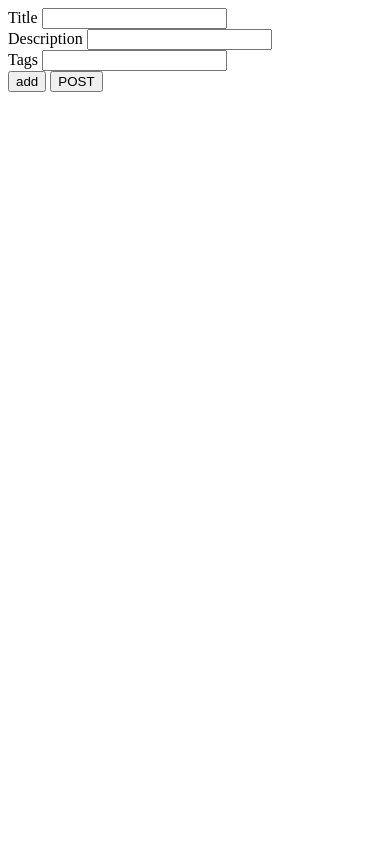
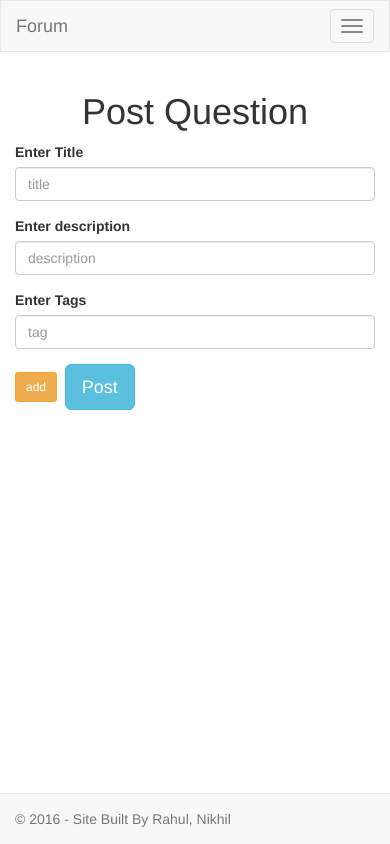
Before and after one commit to nickedes/QA-Forum, a CodeIgniter app: page /codeigniter/index.php/question_controller/index in a window 390 px wide. Run offline with CodeIgniter, Linux system fonts and the light colour scheme; some libraries are stand-ins or nearby versions.

Commit message:
post question page, error message displayed

```diff
--- a/application/config/routes.php
+++ b/application/config/routes.php
@@ -66,6 +66,7 @@ $route['profile/get'] = 'profilepage/get';
 $route['profile/get/(:num)'] = 'profilepage/get/$1';
 
 $route['question'] = 'question_controller';
+$route['question/post_question'] = 'question_controller/post_question';
 $route['question/get'] = 'question_controller/get';
 $route['question/get/(:num)'] = 'question_controller/get/$1';
 
--- a/application/controllers/Question_controller.php
+++ b/application/controllers/Question_controller.php
@@ -14,10 +14,19 @@
 			$this->load->model('Questions');
 			$this->load->model('Users');
 			$this->load->model('Answers');
+			$this->load->model('Tags');
+			$this->load->model('Question_tags');
+
 		}
 		function index()
 		{
-			if (isset($_POST['submit']))
+
+			$this->load->view('templates/header');
+			$this->load->view('question');
+			$this->load->view('templates/footer');
+		}
+
+		function post_question()
 		{
 			// Validations here
 			// TODO: Add validations in a Libraray.
@@ -28,19 +37,16 @@
 
 			$this->form_validation->set_rules('tag1', 'Tag 1', 'trim|required|min_length[1]');
 
+			$response = array('success' => 0);
 			if($this->form_validation->run() == TRUE)
 			{
 				$tags = array();
 				try
 				{
-						var_dump($this->session->userdata());
 					foreach ($_POST as $key => $value) {
 						// let us check whether the request consists of tags
-					// echo "key is ".$key
-
 						if (0 === strpos($key, 'tag')) {
 							array_push($tags, $value);
-
 						}
 						elseif (0 === strpos($key,'description')) {
 							$description = $value;
@@ -48,66 +54,50 @@
 						elseif (0 === strpos($key,'title')) {
 							$title = $value;
 						}
-
-							else {
-								echo "Something is wrong with the post parameters.";
-							}
 					}
 				}
 				catch (Exception $e)
 				{
-						//show error messages.
+					$response['message'] = "Something is wrong with the post parameters.";
 				}
 				$data = array(
 					$title,
 					$description,
-						//Todo: User_id from session
 					$this->session->userdata('user_id')
 					);
-					var_dump($data);
 				$request = $this->Questions->insert($data);
 				if ($request[0]==1)
 				{
-					echo "here";
-						echo "the Question is entered successfully.";
+					$response['success'] = 1;
+					$response['message'] = "The Question is posted successfully.";
 					$q_id = $request[1];
-							// doubt : should load here or not
-						$this->load->model('Tags');
-						$this->load->model('Question_tags');
-							// Todo : insert new tags in tags table.
+					// for each tag insert new tags in tags table.
+					// if tag already, then only make relation b/w ques and tag
 					foreach ($tags as $tag) {
 						$tag_id = $this->Tags->get_tagid($tag);
-
 						// if no tag id -> insert in table
 						if(!$tag_id)
 						{
 							$request = $this->Tags->insert($tag);
 							if($request[0] == 1) // if tags inserted.
 							{
-									echo "tags inserted";
-
+								$response['tag'] = "New tags inserted";
 								$tag_id = $request[1];
 							}
 						}
 						if($this->Question_tags->insert($q_id, $tag_id))
 						{
-								echo "tags - question relation done.";
+							$response['question_tag'] = "Tags and the question are now related";
 						}
 					}
 				}
 			}
 			else
 			{
-					// echo "Question post failed";
-					echo "string";
-					$this->load->view('question');
+				$response['title'] = form_error('title');
+				$response['description'] = form_error('description');
 			}
-			}
-			else
-			{
-				// echo ;
-				$this->load->view('question');
-			}
+			echo json_encode($response);
 		}
 		function get($id = NULL)
 		{
--- a/application/models/Questions.php
+++ b/application/models/Questions.php
@@ -38,13 +38,9 @@
 			$sql = $this->conn_id->prepare("SELECT * FROM questions WHERE q_id IN ($questionMarks) order by creation_time DESC");
 			$sql->execute($q_ids);
 			if($result = $sql->fetchAll(PDO::FETCH_ASSOC))
-			{
-				// print_r($result);
 				return $result;
-			}
 			else
 				return 0;
-			return 0;
 		}
 
 		function get_allq_sorted()
@@ -65,7 +61,6 @@
 					'result' => $result
 					);
 
-				//print_r($result);
 				return $data;
 			}
 			else
--- a/application/views/login_view.php
+++ b/application/views/login_view.php
@@ -3,8 +3,6 @@
 	 {
 	 	redirect('profilepage/self');
 	 }
-	 $this->load->library('form_validation');
-	 echo validation_errors();
 ?>
 	<div class="container">
     <div class="row">
--- a/application/views/question.php
+++ b/application/views/question.php
@@ -1,29 +1,32 @@
-<!DOCTYPE html>
-<html>
-<head>
-	<title>POST A QUESTION</title>
-</head>
-<body>
-<?php
-	$this->load->library('form_validation');
-	echo validation_errors();
-	echo form_open('question');
-?>
-		<label>Title</label>
-		<input type="text" name="title">
-		<br>
-		<label>Description</label>
-		<input type="text" name="description">
-		<br>
-		<div id="tags">
-			<label>Tags</label>
-			<input type="text" name="tag1">
-			<br>
-		</div>
-		<button id="addTag">add</button>
-		<button type="submit" name="submit">POST</button>
-	</form>
-	<script type="text/javascript" src="<?php echo base_url();?>assets/js/jquery.js"></script>
-	<script type="text/javascript" src="<?php echo base_url();?>assets/js/addtags.js"></script>
-</body>
-</html>
+<div class="container">
+    <div class="row">
+        <div class="col-sm-6 col-md-4 col-md-offset-4">
+            <h1 class="text-center login-title">Post Question</h1>
+            <div class="account-wall">
+                <form class="form-question-post" method="POST" action="question/post_question" id="post_question_form">
+                    <div class="form-group">
+                        <label for="title">Enter Title</label>
+                        <input type="text" class="form-control" placeholder="title" name="title" id="title" >
+                        <div id="title_error"></div>
+                    </div>
+                    <div class="form-group">
+                        <label for="description">Enter description</label>
+                        <input type="text" class="form-control" placeholder="description" name="description" id="description" >
+                        <div id="description_error"></div>
+                    </div>
+                    <label for="tag">Enter Tags</label>
+                    <div class="form-group" id="tags">
+                        <input type="text" class="form-control" placeholder="tag" name="tag1" id="tag1" >
+                        <div id="tag_error"></div>
+                    </div>
+                    <button class = "btn btn-sm btn-warning" id="addTag">add</button>
+                    &nbsp;<button class="btn btn-lg btn-info" name="submit" type="submit">Post</button>
+                    <div id="form_error"></div>
+                    <div id="tag_insert"></div>
+                    <div id="ques_relation"></div>
+                </form>
+            </div>
+            <br>
+            </div>
+        </div>
+    </div>
--- a/application/views/templates/footer.php
+++ b/application/views/templates/footer.php
@@ -13,4 +13,6 @@
 	<script type="text/javascript" src="<?php echo base_url();?>assets/js/register.js"></script>
 	<script type="text/javascript" src="<?php echo base_url();?>assets/js/upload.js"></script>
 	<script type="text/javascript" src="<?php echo base_url();?>assets/js/resetpassword.js"></script>
+	<script type="text/javascript" src="<?php echo base_url();?>assets/js/addtags.js"></script>
+	<script type="text/javascript" src="<?php echo base_url();?>assets/js/question.js"></script>
 </html>
--- a/assets/js/addtags.js
+++ b/assets/js/addtags.js
@@ -4,7 +4,6 @@
 $('#addTag').click(function (e) {
 	i++;
 	console.log("Add tag is clicked.");
-	$('#tags').append("<input type='text' name='tag" + i + "' />");
-
+	$('#tags').append("<br><input type='text' class='form-control' placeholder='tag' name='tag" + i + "' id='tag" + i + "' />");
 	e.preventDefault();
 });
--- /dev/null
+++ b/assets/js/question.js
@@ -0,0 +1,75 @@
+$(document).ready(function () {
+    $(function() {
+    highlight_errors_validate();
+    // Setup form validation on the element
+    $("#post_question_form").validate({
+        // Specify the validation rules
+        rules: {
+            title: "required",
+            description: "required",
+            tag1: "required"
+        },
+
+        // Specify the validation error messages
+        messages: {
+            title: {
+                required: '<br><div class="alert alert-danger">Please enter a title</div>'
+            },
+            description: {
+                required :'<br><div class="alert alert-danger">Please enter a description</div>',
+            },
+            tag1: {
+                required:'<br><div class="alert alert-danger">Please enter a Tag</div>'
+            }
+        },
+
+        submitHandler: function(form) {
+                    console.log('here');
+            $.ajax({
+                type: 'POST',
+                url: $(form).attr('action'),
+                data: $(form).serialize(),
+                dataType : 'json',
+                success: function(data) {
+                    $('#form_error').html('');
+                    $('#title_error').html('');
+                    $('#description_error').html('');
+                    $('tag_error').html('');
+                    if (data.success){
+                        console.log(data);
+                        // when question posted successfully
+                        $('#form_error').html('<br><div class="alert alert-success">'+ data.message +'</div>');
+                        if(data.tag != null)
+                            $('#tag_insert').html('<br><div class="alert alert-success">'+ data.tag +'</div>');
+                        // post is successful -> redirect to home after 3 secs.
+                        setTimeout(function(){
+                                $('#form_error').empty();
+                                $('#tag_insert').empty();
+                                window.location.href = "home";
+                            }, 3000);
+                    }
+                    else
+                    {
+                        if(data.message != null)
+                        {
+                            $('#form_error').html('<br><div class="alert alert-danger">'+ data.message +'</div>');
+                        }
+                        else
+                        {
+                            if(typeof(data.title) != "undefined" && data.title != "" )
+                                $('#title_error').html('<br><div class="alert alert-danger">' + data.title + '</div>');
+                            if(typeof(data.description) != "undefined" && data.description != "" )
+                                $('#description_error').html('<br><div class="alert alert-danger">' + data.description + '</div>');
+                        }
+                    }
+            },
+            error: function(data) {
+                console.log(data);
+            }
+        });
+            return false;
+        },
+    });
+});
+
+});
--- a/assets/js/resetpassword.js
+++ b/assets/js/resetpassword.js
@@ -40,7 +40,7 @@ $(document).ready(function () {
                     $('#password_error').html('');
                     if (data.success){
                         // when password reset success
-                        $('#form_error').html('<br><div class="alert alert-success">'+ data.message +'</div>')
+                        $('#form_error').html('<br><div class="alert alert-success">'+ data.message +'</div>');
                         // reset is successful -> redirect to home after 3 secs.
                         setTimeout(function(){
                                 $('#form_error').empty();
@@ -51,7 +51,7 @@ $(document).ready(function () {
                     {
                         if(data.message != null)
                         {
-                            $('#form_error').text(data.message);
+                            $('#form_error').html('<br><div class="alert alert-danger">'+ data.message +'</div>');
                         }
                         else
                         {
```
Also changed, not shown: application/views/homeview.php (+7 -1 lines). Lines whose indentation alone changed are shown as unchanged.
